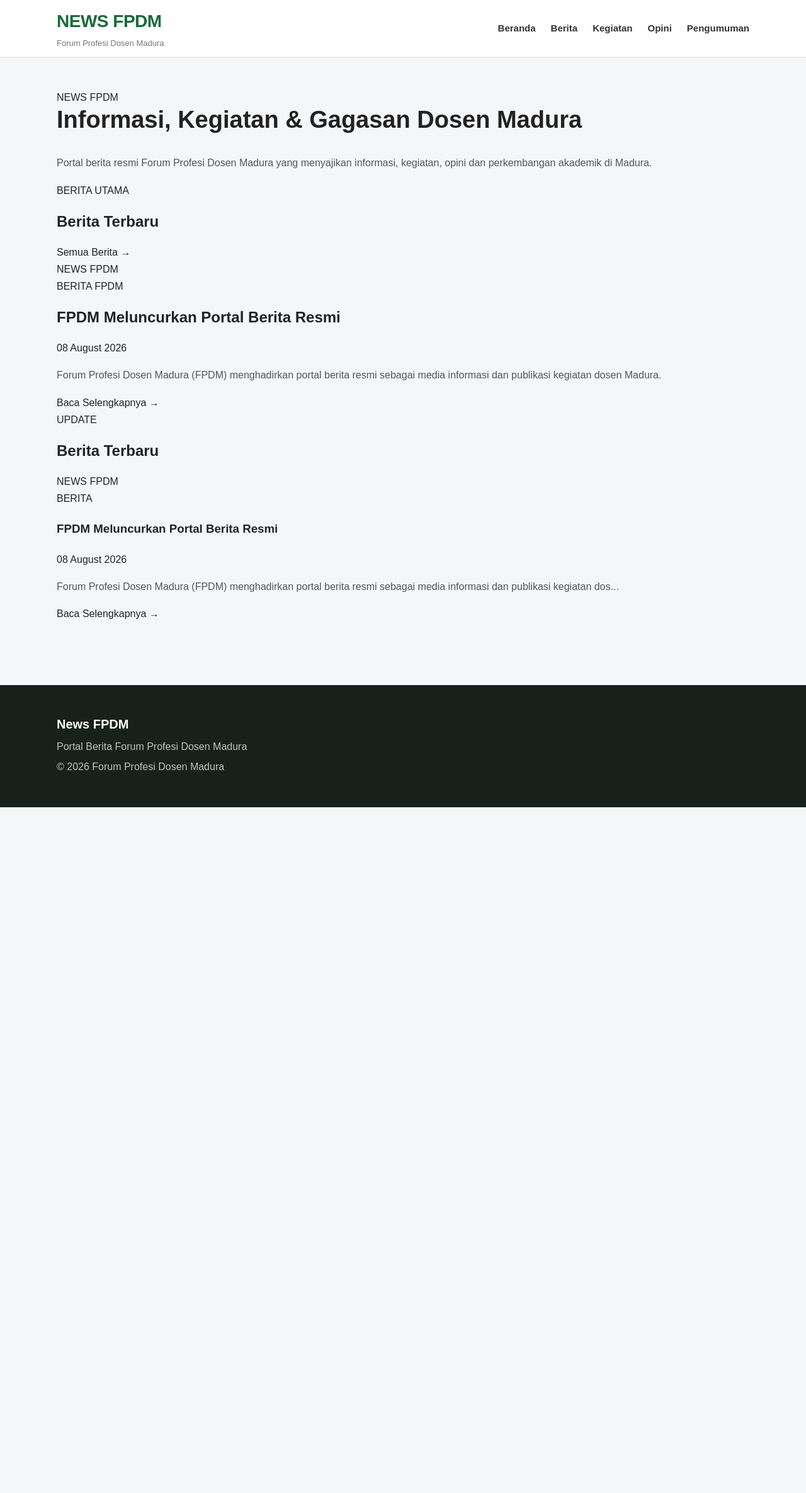
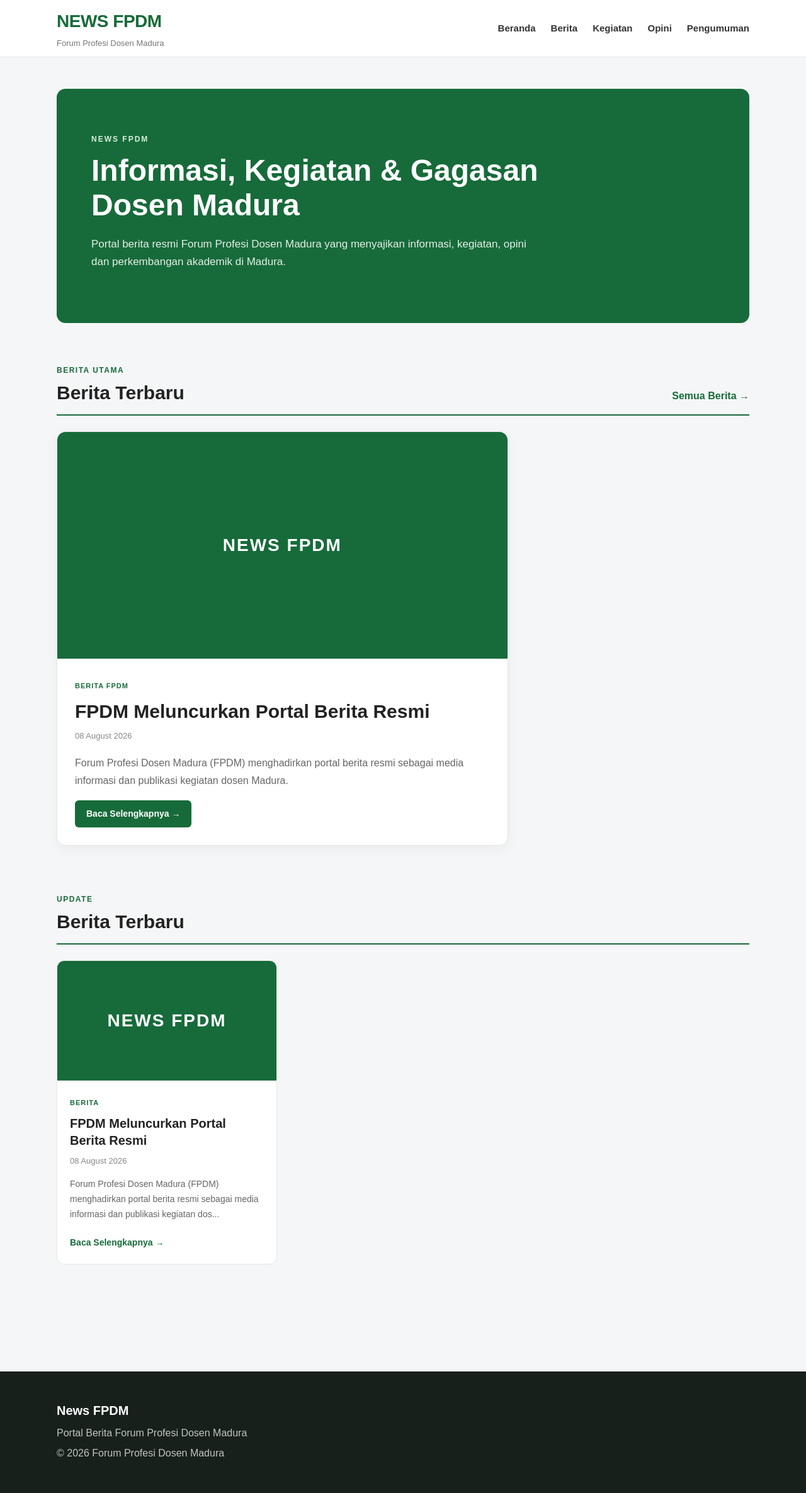
Before and after one commit to dosenmadura/newsfpdm.github.io, a Jekyll site: the page built from index.md, in a window 1280 px wide. Shown: the whole page at 63% size. Built offline with Jekyll 4.4.1, drawn with Linux system fonts in a browser that asks for light colours; before the commit the page ends 1282 px from its top, so only the background shows below that.

Commit message:
Add styles for news portal layout and components

```diff
--- a/assets/css/style.css
+++ b/assets/css/style.css
@@ -254,3 +254,392 @@ main p {
   }
 
 }
+
+/* =========================================
+   NEWS PORTAL
+   ========================================= */
+
+.news-section {
+  margin-bottom: 70px;
+}
+
+
+/* =========================================
+   SECTION TITLE
+   ========================================= */
+
+.section-title {
+  display: flex;
+  align-items: end;
+  justify-content: space-between;
+  margin-bottom: 25px;
+  border-bottom: 2px solid #176b3a;
+  padding-bottom: 15px;
+}
+
+.section-title span {
+  color: #176b3a;
+  font-size: 12px;
+  font-weight: 800;
+  letter-spacing: 1.5px;
+}
+
+.section-title h2 {
+  margin: 3px 0 0;
+  font-size: 30px;
+}
+
+.section-title > a {
+  color: #176b3a;
+  font-weight: 700;
+}
+
+
+/* =========================================
+   FEATURED NEWS
+   ========================================= */
+
+.featured-news {
+  display: grid;
+  grid-template-columns: 2fr 1fr;
+  gap: 25px;
+}
+
+
+/* berita utama */
+
+.featured-card {
+  background: #ffffff;
+  border: 1px solid #e4e7e5;
+  border-radius: 14px;
+  overflow: hidden;
+  box-shadow: 0 5px 20px rgba(0,0,0,.05);
+}
+
+.featured-image {
+  height: 360px;
+  overflow: hidden;
+}
+
+.featured-image img {
+  width: 100%;
+  height: 100%;
+  object-fit: cover;
+}
+
+.image-placeholder {
+  width: 100%;
+  height: 100%;
+  background: #176b3a;
+  color: white;
+
+  display: flex;
+  align-items: center;
+  justify-content: center;
+
+  font-size: 28px;
+  font-weight: 800;
+  letter-spacing: 2px;
+}
+
+.featured-content {
+  padding: 28px;
+}
+
+.category {
+  color: #176b3a;
+  font-size: 11px;
+  font-weight: 800;
+  letter-spacing: 1px;
+}
+
+.featured-content h2 {
+  font-size: 30px;
+  line-height: 1.25;
+  margin: 10px 0;
+}
+
+.featured-content h2 a:hover {
+  color: #176b3a;
+}
+
+.date {
+  color: #888;
+  font-size: 13px;
+}
+
+.featured-content p {
+  color: #666;
+  margin: 18px 0;
+}
+
+.read-button {
+  display: inline-block;
+
+  background: #176b3a;
+  color: white;
+
+  padding: 10px 18px;
+
+  border-radius: 6px;
+
+  font-size: 14px;
+  font-weight: 700;
+}
+
+.read-button:hover {
+  background: #0f4d2a;
+}
+
+
+/* =========================================
+   SIDE NEWS
+   ========================================= */
+
+.side-news {
+  display: flex;
+  flex-direction: column;
+  gap: 18px;
+}
+
+.side-card {
+  background: white;
+
+  border: 1px solid #e4e7e5;
+
+  border-radius: 12px;
+
+  overflow: hidden;
+
+  display: grid;
+  grid-template-columns: 125px 1fr;
+
+  min-height: 150px;
+}
+
+.side-image {
+  height: 100%;
+}
+
+.side-image img {
+  width: 100%;
+  height: 100%;
+  object-fit: cover;
+}
+
+.small-placeholder {
+  width: 100%;
+  height: 100%;
+
+  background: #176b3a;
+  color: white;
+
+  display: flex;
+  align-items: center;
+  justify-content: center;
+
+  font-weight: 800;
+}
+
+.side-content {
+  padding: 16px;
+}
+
+.side-content h3 {
+  font-size: 17px;
+  line-height: 1.3;
+  margin: 7px 0;
+}
+
+.side-content h3 a:hover {
+  color: #176b3a;
+}
+
+
+/* =========================================
+   NEWS GRID
+   ========================================= */
+
+.news-grid {
+  display: grid;
+
+  grid-template-columns:
+    repeat(3, 1fr);
+
+  gap: 25px;
+}
+
+
+.news-box {
+  background: white;
+
+  border: 1px solid #e4e7e5;
+
+  border-radius: 12px;
+
+  overflow: hidden;
+
+  transition: .25s ease;
+}
+
+.news-box:hover {
+  transform: translateY(-5px);
+
+  box-shadow:
+    0 12px 30px rgba(0,0,0,.08);
+}
+
+
+/* thumbnail */
+
+.news-image {
+  height: 190px;
+  overflow: hidden;
+}
+
+.news-image img {
+  width: 100%;
+  height: 100%;
+  object-fit: cover;
+}
+
+
+/* isi */
+
+.news-content {
+  padding: 20px;
+}
+
+.news-content h3 {
+  font-size: 20px;
+  line-height: 1.35;
+
+  margin: 8px 0;
+}
+
+.news-content h3 a:hover {
+  color: #176b3a;
+}
+
+.news-content p {
+  font-size: 14px;
+  color: #666;
+}
+
+.read-more {
+  display: inline-block;
+
+  margin-top: 8px;
+
+  color: #176b3a;
+
+  font-size: 14px;
+  font-weight: 700;
+}
+
+
+/* =========================================
+   HERO
+   ========================================= */
+
+.hero {
+  background: #176b3a;
+
+  color: white;
+
+  padding: 65px 55px;
+
+  border-radius: 14px;
+
+  margin-bottom: 60px;
+}
+
+.hero-label {
+  font-size: 12px;
+
+  font-weight: 800;
+
+  letter-spacing: 2px;
+
+  color: #d8f0df;
+}
+
+.hero h1 {
+  max-width: 800px;
+
+  font-size: 48px;
+
+  line-height: 1.15;
+
+  margin: 10px 0 20px;
+}
+
+.hero p {
+  max-width: 700px;
+
+  color: #e5eee9;
+
+  font-size: 17px;
+}
+
+
+/* =========================================
+   MOBILE
+   ========================================= */
+
+@media (max-width: 768px) {
+
+  .hero {
+    padding: 40px 25px;
+
+    border-radius: 10px;
+  }
+
+  .hero h1 {
+    font-size: 32px;
+  }
+
+  .hero p {
+    font-size: 15px;
+  }
+
+
+  .section-title {
+    align-items: flex-start;
+
+    flex-direction: column;
+
+    gap: 10px;
+  }
+
+
+  .featured-news {
+    grid-template-columns: 1fr;
+  }
+
+
+  .featured-image {
+    height: 230px;
+  }
+
+
+  .featured-content h2 {
+    font-size: 25px;
+  }
+
+
+  .news-grid {
+    grid-template-columns: 1fr;
+  }
+
+
+  .news-image {
+    height: 210px;
+  }
+
+
+  .side-card {
+    grid-template-columns: 110px 1fr;
+  }
+
+}
```
